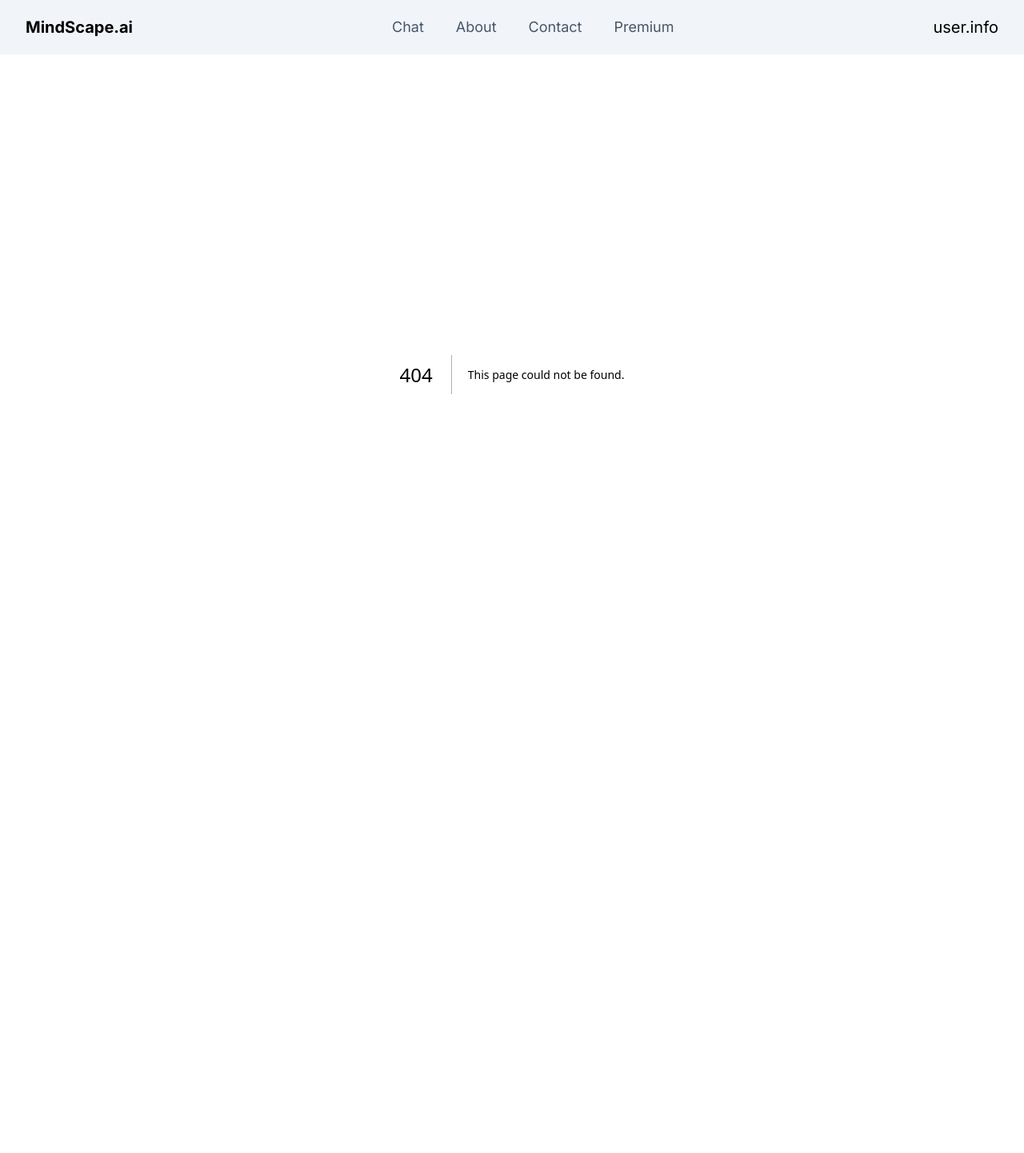
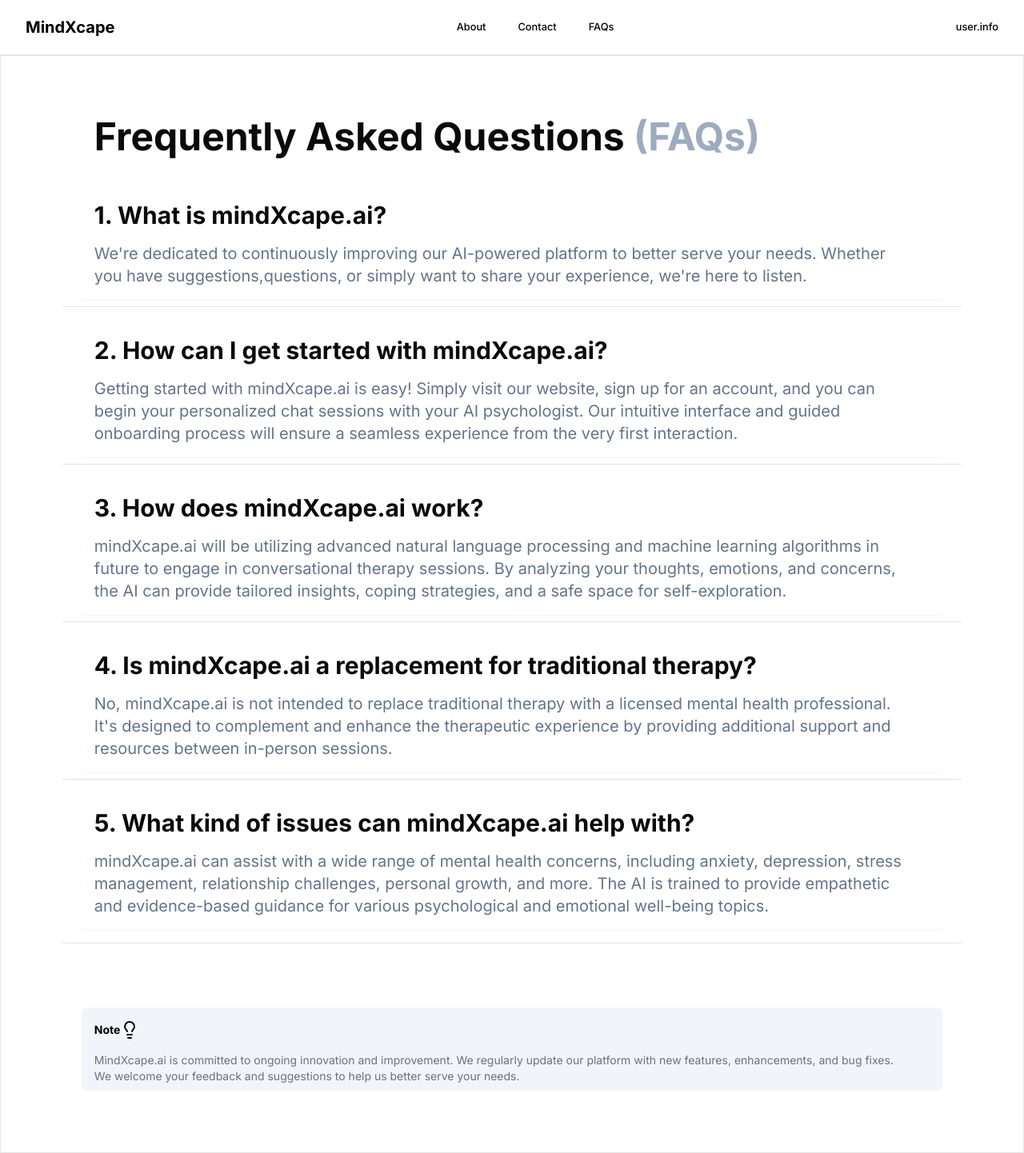
Before and after one commit to MrNikhillyadav/mindscape.ai, a Next.js app: page /FAQs in a window 1280 px wide. Before the commit this address had no page. Shown: the whole page at 80% size. Before the commit the page ends 868 px from the top, so only its background shows below. Built offline with nearby package versions, Linux system fonts and the light colour scheme.

Commit message:
add contact faqs folder

```diff
--- /dev/null
+++ b/app/FAQs/page.jsx
@@ -0,0 +1,63 @@
+import React from 'react'
+import { Separator } from '@/components/ui/separator'
+import { Lightbulb } from 'lucide-react'
+
+function FrequentQuestion() {
+  return (
+    <div>
+           <div className=' border  p-[6vw]'>
+
+{/* About  */}
+<div>
+  <h1 className=' px-10 text-5xl font-bold '>Frequently Asked Questions <span className='text-slate-400/90 drop-shadow-sm' >(FAQs)</span> </h1>
+
+  <div className='text-sm md:text-xl mt-10  rounded-md shadow-sm leading-4 md:p-4 md:pr-10 md:mx-6 text-center md:text-start ' >
+        <h1 className='  text-3xl font-bold '>1. What is mindXcape.ai?</h1>
+        <p className=' text-slate-500 mt-4'>We're dedicated to continuously improving our AI-powered platform to better serve your needs.
+        Whether you have suggestions,questions, or simply want to share your experience, we're here to listen.</p>
+  </div>
+  <Separator className="my-2" />
+  <div className='text-sm md:text-xl mt-5  rounded-md shadow-sm leading-4 md:p-4 md:pr-10 md:mx-6 text-center md:text-start ' >
+        <h1 className='  text-3xl font-bold '>2. How can I get started with mindXcape.ai?</h1>
+        <p className=' text-slate-500 mt-4'>Getting started with mindXcape.ai is easy! Simply visit our website, sign up for an account, and you can begin your personalized chat
+        sessions with your AI psychologist. Our intuitive interface and guided onboarding process will ensure a seamless experience from the very first interaction.</p>
+  </div>
+  <Separator className="my-2" />
+  <div className='text-sm md:text-xl mt-5  rounded-md shadow-sm leading-4 md:p-4 md:pr-10 md:mx-6 text-center md:text-start ' >
+        <h1 className='  text-3xl font-bold '>3. How does mindXcape.ai work?</h1>
+        <p className=' text-slate-500 mt-4'>mindXcape.ai  will be utilizing advanced natural language processing and machine learning algorithms in future to engage
+        in conversational therapy sessions. By analyzing your thoughts, emotions, and concerns, the AI can provide tailored insights, coping strategies, and a safe space for self-exploration.</p>
+  </div>
+  <Separator className="my-2" />
+  <div className='text-sm md:text-xl mt-5  rounded-md shadow-sm leading-4 md:p-4 md:pr-10 md:mx-6 text-center md:text-start ' >
+        <h1 className='  text-3xl font-bold '>4. Is mindXcape.ai a replacement for traditional therapy?</h1>
+        <p className=' text-slate-500 mt-4'>No, mindXcape.ai is not intended to replace traditional therapy with a licensed mental health professional. It's designed to complement
+        and enhance the therapeutic experience by providing additional support and resources between in-person sessions.</p>
+  </div>
+  <Separator className="my-2" />
+  <div className='text-sm md:text-xl mt-5  rounded-md shadow-sm leading-4 md:p-4 md:pr-10 md:mx-6 text-center md:text-start ' >
+        <h1 className='  text-3xl font-bold '>5. What kind of issues can mindXcape.ai help with?</h1>
+        <p className=' text-slate-500 mt-4'>mindXcape.ai can assist with a wide range of mental health concerns, including anxiety, depression, stress management, relationship challenges,
+         personal growth, and more. The AI is trained to provide empathetic and evidence-based guidance for various psychological and emotional well-being topics.</p>
+  </div>
+
+</div>
+<Separator className="my-4" />
+
+{/* Notice */}
+<div className='text-sm md:text-xl mt-20 rounded-md  bg-slate-100 leading-4 md:pr-10 md:mx-6 text-gray-500 text-center md:text-start ' >
+  <div className='flex p-4 text-black text-sm justify-start items-center'>
+    <strong   > Note </strong>
+    <strong><Lightbulb></Lightbulb></strong>
+  </div>
+  <p className='px-4 pb-2 text-sm'>
+  MindXcape.ai is committed to ongoing innovation and improvement.
+  We regularly update our platform with new features, enhancements, and bug fixes. We welcome your feedback and suggestions to help us better serve your needs.
+  </p>
+</div>
+</div>
+    </div>
+  )
+}
+
+export default FrequentQuestion
--- a/app/about/page.jsx
+++ b/app/about/page.jsx
@@ -8,9 +8,9 @@ function aboutPage() {
 
         {/* About  */}
       <div>
-          <h1 className=' px-10 text-5xl font-bold '>About Mindscape.ai </h1>
+          <h1 className=' px-10 text-5xl font-bold '>About MindXcape.ai </h1>
           <div className='text-sm md:text-xl p-2 mt-4  rounded-md shadow-sm leading-4 md:p-4 md:pr-10 md:mx-6 text-gray-500 text-center md:text-start ' >
-            Mindscape.ai is an innovative AI-powered platform that revolutionizes the way people
+            MindXcape.ai is an innovative AI-powered platform that revolutionizes the way people
             interact with technology.<br/> Our mission is to empower individuals and businesses by providing
             cutting-edge AI solutions that enhance productivity, creativity, and decision-making.
           </div>
@@ -52,7 +52,7 @@ function aboutPage() {
             <strong><Lightbulb></Lightbulb></strong>
           </div>
           <p className='px-4 pb-2 text-sm'>
-          Mindscape.ai is committed to ongoing innovation and improvement.
+          MindXcape.ai is committed to ongoing innovation and improvement.
           We regularly update our platform with new features, enhancements, and bug fixes. We welcome your feedback and suggestions to help us better serve your needs.
           </p>
         </div>
--- a/app/chatPage/_components/ChatBox.jsx
+++ b/app/chatPage/_components/ChatBox.jsx
@@ -30,14 +30,14 @@ function ChatBox({ onSubmit, loading, chatHistory }) {
       typingIndicatorTimeout = setTimeout(() => {
         setShowTypingIndicator(false);
         setShowAIResponse(true);
-      }, 2000); // Show the typing indicator for 3 seconds
+      }, 2000); // Show the typing indicator for 2 seconds
     }
 
     return () => clearTimeout(typingIndicatorTimeout);
   }, [showTypingIndicator, latestResponseIndex, chatHistory.length]);
 
   return (
-    <Card>
+    <Card className='shadow-md'>
       <CardHeader>
         <CardTitle>Chat with your AI Psychologist</CardTitle>
       </CardHeader>
--- a/app/chatPage/_components/Header.jsx
+++ b/app/chatPage/_components/Header.jsx
@@ -18,16 +18,16 @@ function Header() {
   }, [])
 
   return (
-    <div className='flex  text-xl justify-between p-3 md:px-8 items-center  bg-slate-100'>
+    <div className='flex  text-xl justify-between font- p-3 md:px-8 items-center text-black '>
         {/* <Image className='  p-4 md:p-0' src={'/logo.svg'} width={90} height={90} /> */}
-        <h1  className=' text-xl font-medium md:font-bold cursor-pointer'>MindScape.ai</h1>
-        <ul className='hidden md:flex text-slate-600  justify-between items-center p-2 gap-10'>
-           <Link href='/chatPage' className='text-lg cursor-pointer hover:font-bold   transition-all'>Chat</Link>
-           <Link href="/about" className='text-lg cursor-pointer hover:font-bold hover:text-black  transition-all'>About</Link>
-           <li className='text-lg cursor-pointer hover:font-bold hover:text-black  transition-all'>Contact</li>
-           <li className='text-lg cursor-pointer hover:font-bold hover:text-black  transition-all'>Premium</li>
+        <Link href="/"  className=' text-xl font-medium md:font-bold cursor-pointer'>MindXcape</Link>
+        <ul className='hidden md:flex  justify-between items-center p-2 gap-10'>
+           {/* <Link href='/chatPage' className='text-[1vw] font-medium cursor-pointer hover:font-bold   transition-all'>Chat</Link> */}
+           <Link href="/about" className='text-[1vw] font-medium cursor-pointer hover:font-bold hover:text-black  transition-all'>About</Link>
+           <Link href="/contact" className='text-[1vw] font-medium cursor-pointer hover:font-bold hover:text-black  transition-all'>Contact</Link>
+           <Link href="/FAQs" className='text-[1vw] font-medium cursor-pointer hover:font-bold hover:text-black  transition-all'>FAQs</Link>
         </ul>
-        <div className='cursor-pointer '>
+        <div className='text-[1vw] font-medium cursor-pointer '>
             user.info
         </div>
 
--- a/app/chatPage/layout.jsx
+++ b/app/chatPage/layout.jsx
@@ -5,7 +5,7 @@ function DashboardLayout({children}) {
   return (
     <div>
         {/* <Header/> */}
-        <div className='mx-5 border md:mx-20 lg:mx-36'>
+        <div className=' mx-5   md:mx-20 lg:mx-36'>
             {children}
             {/* <ChatInterface/> */}
 
--- a/app/chatPage/page.jsx
+++ b/app/chatPage/page.jsx
@@ -7,7 +7,7 @@ function chatSection() {
     <div className=' md:p-10 '>
 
       <div className='flex justify-center items-center flex-col md:block my-10'>
-          <h1 className='font-bold text-2xl  md:text-4xl'> Mindscape.ai </h1>
+          <h1 className='font-bold text-3xl  md:text-4xl'> MindXcape.ai </h1>
           <h2 className='text-sm md:text-lg p-2 leading-4 md:p-0 text-gray-500 text-center md:text-start '> Start a conversation with your personal psychologist.</h2>
       </div>
 
--- /dev/null
+++ b/app/contact/page.jsx
@@ -0,0 +1,40 @@
+import { Separator } from '@/components/ui/separator'
+import { Lightbulb } from 'lucide-react'
+import React from 'react'
+
+function contactPage() {
+  return (
+    <div className=' border  p-[6vw]'>
+
+    {/* About  */}
+  <div>
+      <h1 className=' px-10 text-5xl font-bold '>Get in touch. <span className='text-slate-400/90 drop-shadow-sm' >Your feedback matters.</span> </h1>
+      <div className='text-sm md:text-xl p-2 mt-4  rounded-md shadow-sm leading-4 md:p-4 md:pr-10 md:mx-6 text-gray-500 text-center md:text-start ' >
+      At mindXcape.ai, we're on a mission to revolutionize mental health and empower individuals like you to unlock
+       the true potential of your mind. Your voice and feedback are essential to this journey.
+      </div>
+
+      <div className='text-sm md:text-xl mt-10  rounded-md shadow-sm leading-4 md:p-4 md:pr-10 md:mx-6 text-center md:text-start ' >
+      <h1 className='  text-3xl font-bold '>Share Your Thoughts <span className='text-slate-400/90 drop-shadow-sm' >. Shape the Future.</span> </h1>
+        <p className=' text-slate-500 mt-4'>We're dedicated to continuously improving our AI-powered platform to better serve your needs. Whether you have suggestions,
+             questions, or simply want to share your experience, we're here to listen.</p>
+      </div>
+  </div>
+  <Separator className="my-4" />
+
+    {/* Notice */}
+    <div className='text-sm md:text-xl mt-20 rounded-md  bg-slate-100 leading-4 md:pr-10 md:mx-6 text-gray-500 text-center md:text-start ' >
+      <div className='flex p-4 text-black text-sm justify-start items-center'>
+        <strong   > Note </strong>
+        <strong><Lightbulb></Lightbulb></strong>
+      </div>
+      <p className='px-4 pb-2 text-sm'>
+      MindXcape.ai is committed to ongoing innovation and improvement.
+      We regularly update our platform with new features, enhancements, and bug fixes. We welcome your feedback and suggestions to help us better serve your needs.
+      </p>
+    </div>
+</div>
+  )
+}
+
+export default contactPage
--- a/app/layout.js
+++ b/app/layout.js
@@ -1,6 +1,7 @@
 import { Inter } from "next/font/google";
 import "./globals.css";
 import Header from "./chatPage/_components/Header";
+import { Separator } from '@/components/ui/separator';
 
 const inter = Inter({ subsets: ["latin"] });
 
@@ -13,8 +14,11 @@ export default function RootLayout({ children }) {
   return (
     <html lang="en">
       <body className={inter.className}>
-      <Header/>
-        {children}
+        <Header/>
+        <Separator />
+        <div>
+            {children}
+        </div>
       </body>
 
     </html>
--- a/app/page.js
+++ b/app/page.js
@@ -1,11 +1,12 @@
 import { Button } from "@/components/ui/button";
+import { Lightbulb } from "lucide-react";
 import Image from "next/image";
 import Link from "next/link";
 
 export default function Home() {
   return (
-    <div  className="flex flex-col w-full h-screen text-black p-0  items-center">
-      <h2  className="font-bold text-6xl mt-20">Mindscape.ai</h2>
+    <div  className="  w-full  flex flex-col  text-black p-0  items-center">
+      <h2  className="font-semibold text-6xl mt-[20vh]">Redefine Your Mental Wellness</h2>
       <div className="p-4  px-[18vw]  text-center text-slate-500 text-[1.4vw]">
 
           {/* Another description */}
@@ -21,8 +22,20 @@ export default function Home() {
       </div>
 
       <Link href='/chatPage' >
-          <Button className='my-5'>Try Now</Button>
+          <Button className='my-5'>Try for free</Button>
       </Link>
+
+      {/* Notice */}
+    <div className='w-[60vw] text-sm md:text-xl mt-20 drop-shadow-sm rounded-md  bg-slate-100/50 leading-4 md:pr-10 md:mx-6 text-gray-500 text-center md:text-start ' >
+        <div className='flex p-4 text-black text-sm justify-start items-center'>
+          <strong   > Note </strong>
+          <strong><Lightbulb></Lightbulb></strong>
+        </div>
+        <p className='px-4 pb-4 text-sm'>
+          MindXcape.ai is committed to ongoing innovation and improvement.
+          We regularly update our platform with new features, enhancements, and bug fixes. We welcome your feedback and suggestions to help us better serve your needs.
+        </p>
+    </div>
     </div>
   );
 }
```
